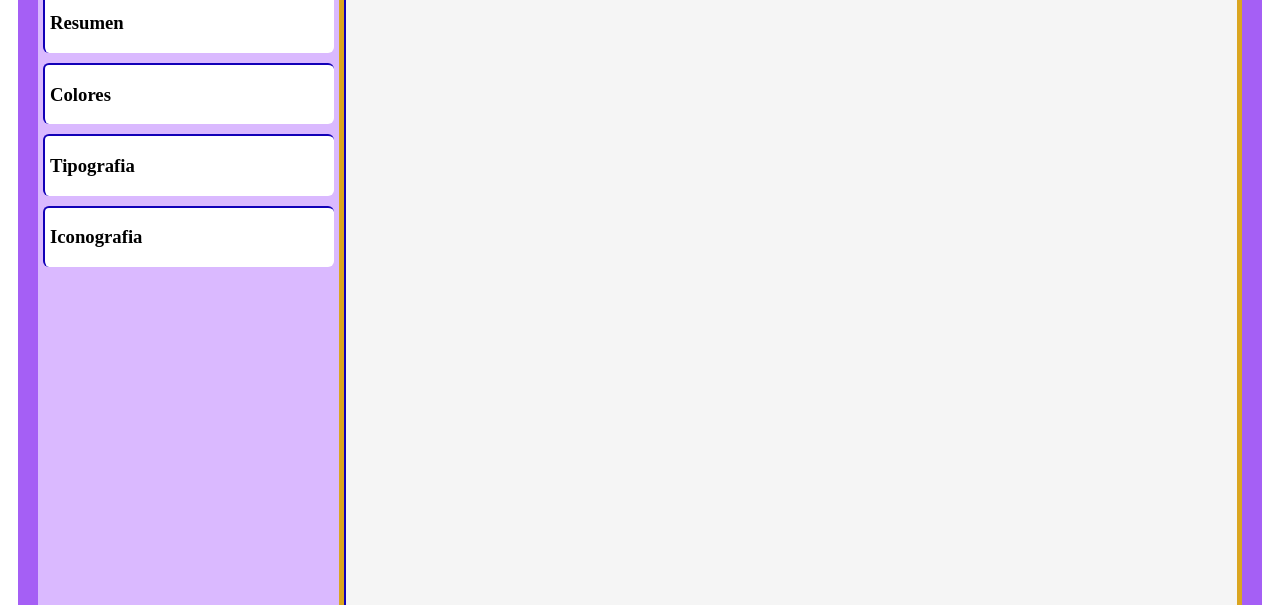
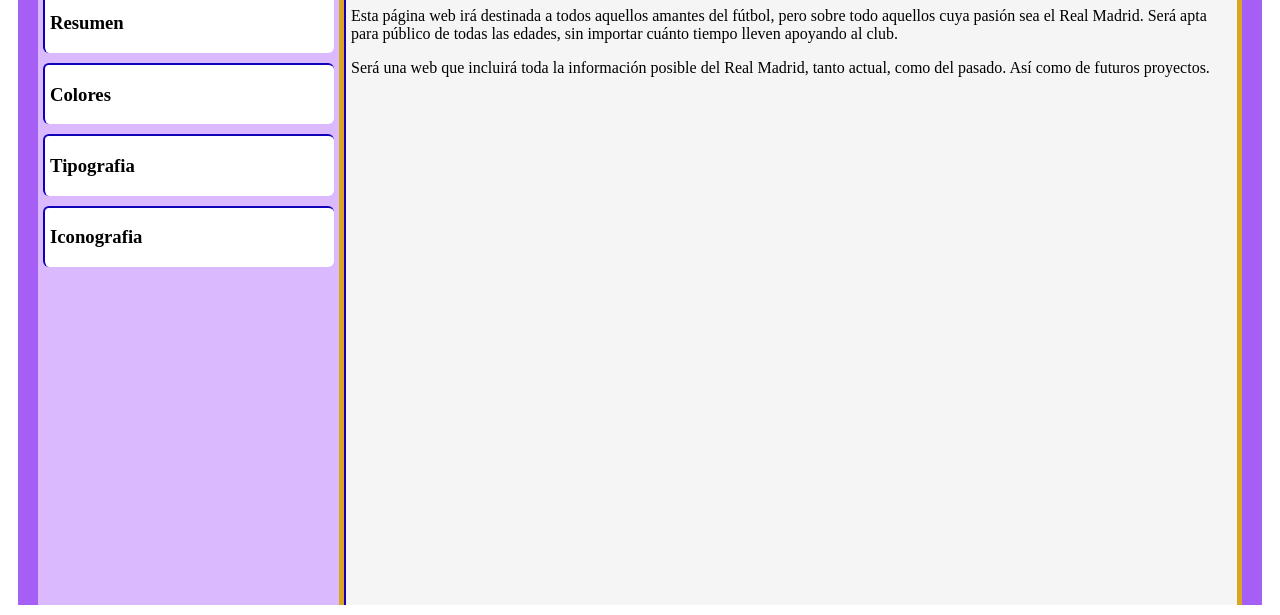
Before and after one commit to dgonrom2803/DIWEB, a plain HTML site: page GuiaDeEstilosRealMadrid/resumen.html in a window 1280 px wide. Shown: the part 225-840 px from the top of the page. Drawn offline with Linux system fonts and the light colour scheme.

Commit message:
Proyecto

```diff
--- a/GuiaDeEstilosRealMadrid/resumen.html
+++ b/GuiaDeEstilosRealMadrid/resumen.html
@@ -44,8 +44,9 @@
           <div>
             <h1>Resumen</h1>
             <p>
-
+              Esta página web irá destinada a todos aquellos amantes del fútbol, pero sobre todo aquellos cuya pasión sea el Real Madrid. Será apta para público de todas las edades, sin importar cuánto tiempo lleven apoyando al club.
             </p>
+            <p>Será una web que incluirá toda la información posible del Real Madrid, tanto actual, como del pasado. Así como de futuros proyectos.</p>
           </div>
         </div>
         </div>
```
